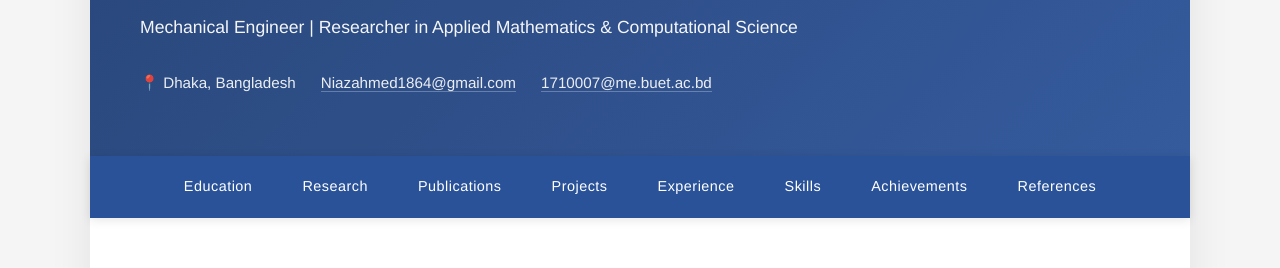
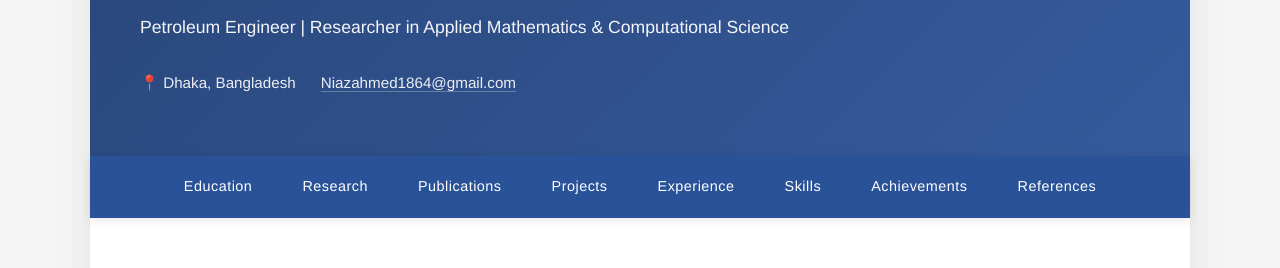
Before and after one commit to neyaz-ahmed/neyaz-ahmed.github.io, a plain HTML site: page index.html in a window 1280 px wide. Shown: the part 149-417 px from the top of the page. Drawn offline with Linux system fonts and the light colour scheme.

Commit message:
Update index.html

```diff
--- a/index.html
+++ b/index.html
@@ -408,11 +408,10 @@
         <header>
             <div class="header-content">
                 <h1>NEYAZ AHMED</h1>
-                <p class="subtitle">Mechanical Engineer | Researcher in Applied Mathematics & Computational Science</p>
+                <p class="subtitle">Petroleum Engineer | Researcher in Applied Mathematics & Computational Science</p>
                 <div class="contact-info">
                     <span>📍 Dhaka, Bangladesh</span>
                     <span><a href="mailto:Niazahmed1864@gmail.com">Niazahmed1864@gmail.com</a></span>
-                    <span><a href="mailto:1710007@me.buet.ac.bd">1710007@me.buet.ac.bd</a></span>
                 </div>
             </div>
         </header>
```
